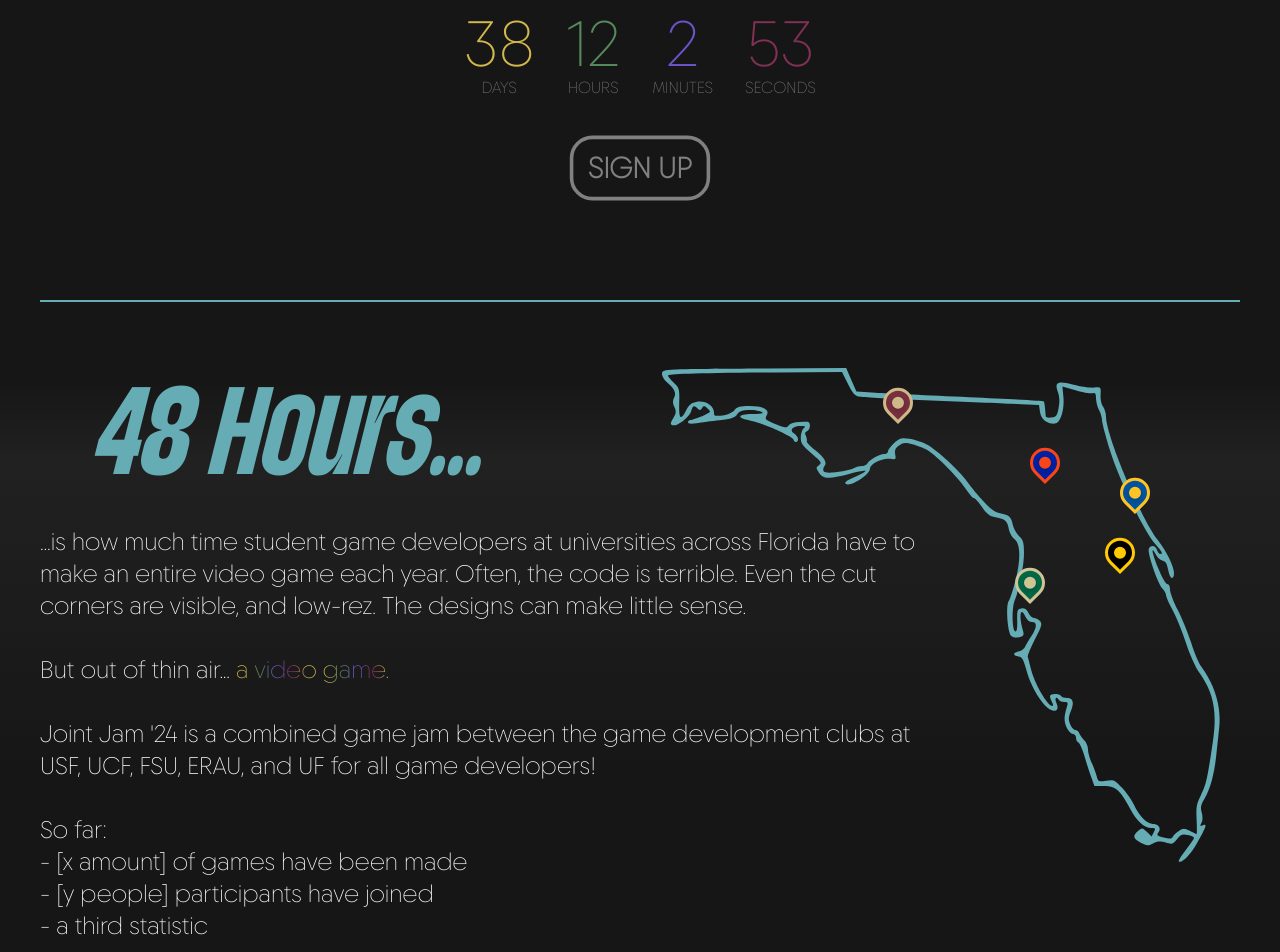
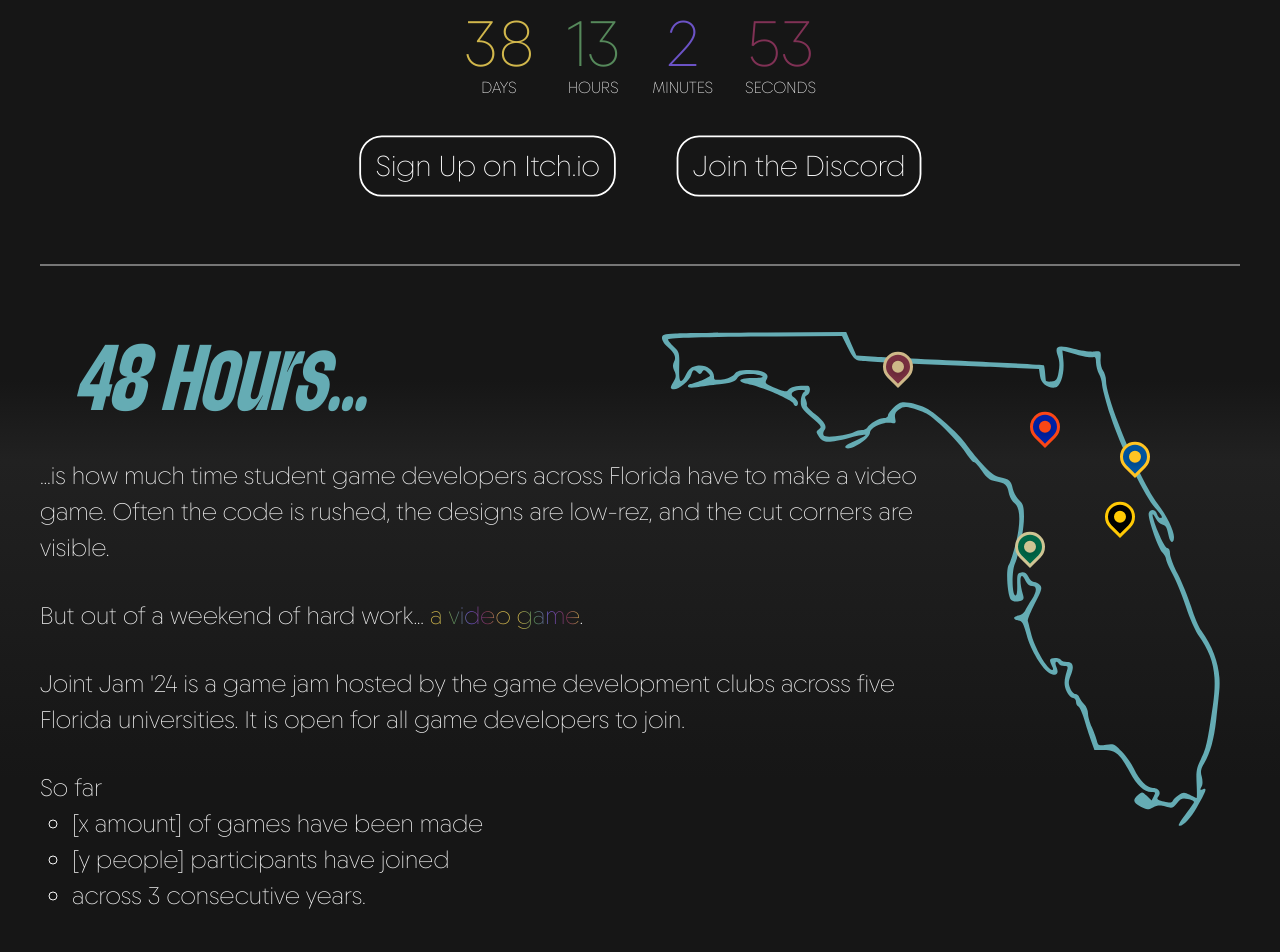
Before and after one commit to Joint-Jam/joint-jam.github.io, a React (Vite) app: page /#/ in a window 1280 px wide. Shown: the part 340-1292 px from the top of the page. Built offline with nearby package versions, Linux system fonts and the light colour scheme; what tailwindcss-debug-screens would draw is missing.

Commit message:
Make some homepage styling changes that should have been separate commits

```diff
--- a/src/components/Countdown.module.scss
+++ b/src/components/Countdown.module.scss
@@ -16,9 +16,7 @@
         flex-direction: column;
 
         .title {
-            @media (max-width: 999px) {
-                text-align: center;
-            }
+            text-align: center;
 
             @media (max-width: 535px) {
                 font-size: 4rem;
@@ -52,20 +50,11 @@
             }
         }
 
-        .button {
-            margin: 2rem auto;
-            font-size: 2rem;
-            line-height: 2rem;
-            padding: 1rem 1rem;
-            border: 4px solid;
-            border-radius: 25px;
-
-            border: 10px solid transparent; /*2*/
-            background: var(--unity-gradient) border-box; /*3*/
-            -webkit-mask: /*4*/
-               linear-gradient(#fff 0 0) padding-box,
-               linear-gradient(#fff 0 0);
-            color: black;
+        .buttons {
+            display: flex;
+            justify-content: center;
+            margin-top: 2rem;
+            gap: 2rem;
         }
     }
 }
--- a/src/components/Countdown.module.scss.d.ts
+++ b/src/components/Countdown.module.scss.d.ts
@@ -1,4 +1,4 @@
-export declare const button: string;
+export declare const buttons: string;
 export declare const content: string;
 export declare const countdown: string;
 export declare const countdownContainer: string;
--- a/src/components/Countdown.tsx
+++ b/src/components/Countdown.tsx
@@ -1,5 +1,6 @@
 import styles from "@website/components/Countdown.module.scss";
 import { CurrentEvent } from '@website/data/Events';
+import { PageUrls } from "@website/data/PageUrls";
 import clsx from "clsx";
 import { useEffect, useState } from 'react';
 import { Link } from "react-router-dom";
@@ -26,9 +27,8 @@
 
   return (
     <div className={styles.countdownContainer}>
-
       <div className={styles.content}>
-        <h2 className={styles.title}>THE JAM BEGINS IN:</h2>
+        <h2 className={styles.title}>The Jam Begins in</h2>
         <div className={clsx(styles.countdown)}>
           <div className={styles.time}>
             <div className={clsx(styles.unit, "unityYellow")}>{timeLeft.days}</div>
@@ -47,7 +47,10 @@
             <div className={styles.label}>Seconds</div>
           </div>
         </div>
-        <Link to={CurrentEvent.itchUrl} className={clsx("striped-button")}>SIGN UP</Link>
+        <div className={styles.buttons}>
+          <Link to={CurrentEvent.itchUrl} className={clsx("striped-button")}>Sign Up on Itch.io</Link>
+          <Link to={PageUrls.external.discord()} className={clsx("striped-button")}>Join the Discord</Link>
+        </div>
       </div>
     </div>
   );
--- a/src/components/NavBar.tsx
+++ b/src/components/NavBar.tsx
@@ -1,6 +1,7 @@
 import { faDiscord, faGithub, faItchIo } from "@fortawesome/free-brands-svg-icons";
 import { FontAwesomeIcon } from "@fortawesome/react-fontawesome";
 import logoImage from "@website/assets/jointJamLogo.svg";
+import { CurrentEvent } from "@website/data/Events";
 import { PageUrls } from "@website/data/PageUrls.ts";
 import clsx from "clsx";
 import { Link } from "react-router-dom";
@@ -27,9 +28,9 @@
             <Link to={PageUrls.home()} className={clsx(styles.navItem, "striped-link")}>Sponsors</Link>
           </div>
           <div className={styles.icons}>
-            <Link to={"https://github.com/joint-jam"} className={clsx(styles.navItem, "striped-link")}><FontAwesomeIcon icon={faGithub}/></Link>
-            <Link to={PageUrls.home()} className={clsx(styles.navItem, "striped-link")}><FontAwesomeIcon icon={faItchIo}/></Link>
-            <Link to={PageUrls.home()} className={clsx(styles.navItem, "striped-link")}><FontAwesomeIcon icon={faDiscord}/></Link>
+            <Link to={PageUrls.external.github()} className={clsx(styles.navItem, "striped-link")}><FontAwesomeIcon icon={faGithub}/></Link>
+            <Link to={CurrentEvent.itchUrl} className={clsx(styles.navItem, "striped-link")}><FontAwesomeIcon icon={faItchIo}/></Link>
+            <Link to={PageUrls.external.discord()} className={clsx(styles.navItem, "striped-link")}><FontAwesomeIcon icon={faDiscord}/></Link>
           </div>
         </div>
       </div>
--- a/src/data/Events.ts
+++ b/src/data/Events.ts
@@ -8,9 +8,9 @@
 export const Events: Event[] = [
   {
     name: "Joint Jam 2024",
-    start: new Date("2024-03-29T17:00"),
-    end: new Date("2024-03-31T17:00"),
-    itchUrl: "https://itch.io/jam/joint-jam-2023/",
+    start: new Date("2024-03-29T18:00"),
+    end: new Date("2024-03-31T18:00"),
+    itchUrl: "https://itch.io/jam/joint-jam-2024/",
   },
 ];
 
--- a/src/data/PageUrls.ts
+++ b/src/data/PageUrls.ts
@@ -2,4 +2,9 @@
 export const PageUrls = {
   home: () => "/",
   about: () => "about",
+  external: {
+    github: () => "https://github.com/joint-jam",
+    // TODO: Add discord url when ready to open the server
+    discord: () => "",
+  },
 }
--- a/src/pages/Home.module.scss
+++ b/src/pages/Home.module.scss
@@ -1,16 +1,18 @@
 .centerContainer {
-    border-bottom: 2px solid theme("colors.accent");
+    border-bottom: 2px solid var(--text-dark);
     padding-bottom: 4rem;
     margin-bottom: 2rem;
 }
 
 .aboutContainer {
     display: flex;
-    border-bottom: 2px solid theme("colors.accent");
     margin-bottom: 2rem;
 
     .left {
-        h1 {
+        h2 {
+            font-style: italic;
+            margin: 2rem 0 1rem 2rem;
+
             @media (max-width: 1075px) {
                 margin-left: auto;
                 margin-right: auto;
@@ -21,6 +23,17 @@
                 line-height: 6rem;
                 padding: 0rem;
             }
+        }
+
+        p {
+            margin-top: 2rem;
+            font-size: 1.5rem;
+        }
+
+        ul {
+            font-size: 1.5rem;
+            list-style-type: circle;
+            margin-left: 2rem;
         }
     }
 
--- a/src/pages/Home.tsx
+++ b/src/pages/Home.tsx
@@ -11,21 +11,16 @@
       </div>
       <div className={styles.aboutContainer}>
         <div className={styles.left}>
-          <h1><span className="italic">48 Hours...</span></h1>
-          <p className="mb-4 text-2xl text-white">
-          ...is how much time student game developers at universities across Florida have to make an entire video game each year. Often, the code is terrible. Even the cut corners are visible, and low-rez. The designs can make little sense.
-            <br></br><br></br>
-          But out of thin air... <span className="striped-text">a video game.</span>
-            <br></br><br></br>
-          Joint Jam '24 is a combined game jam between the game development clubs at USF, UCF, FSU, ERAU, and UF for all game developers!
-            <br></br><br></br>
-          So far:
-            <ul>
-              <li>- [x amount] of games have been made</li>
-              <li>- [y people] participants have joined</li>
-              <li>- a third statistic</li>
-            </ul>
-          </p>
+          <h2>48 Hours...</h2>
+          <p>...is how much time student game developers across Florida have to make a video game. Often the code is rushed, the designs are low-rez, and the cut corners are visible.</p>
+          <p>But out of a weekend of hard work... <span className={"striped-text"}>a video game</span>.</p>
+          <p>Joint Jam '24 is a game jam hosted by the game development clubs across five Florida universities. It is open for all game developers to join.</p>
+          <p>So far</p>
+          <ul>
+            <li>[x amount] of games have been made</li>
+            <li>[y people] participants have joined</li>
+            <li>across 3 consecutive years.</li>
+          </ul>
         </div>
         <div className={styles.right}>
           <FloridaMap size={600}/>
--- a/src/styles/globals.scss
+++ b/src/styles/globals.scss
@@ -11,11 +11,6 @@
     src: url(/Gratelos-Display.ttf);
 }
 
-$unity-yellow: #d1b74c;
-$unity-green: #56895b;
-$unity-red: #803155;
-$unity-purple: #6c53c7;
-
 :root {
     --unity-yellow: #d1b74c;
     --unity-green: #56895b;
@@ -23,6 +18,9 @@
     --unity-purple: #6c53c7;
     --unity-gradient: linear-gradient( 80deg, #d1b74c, #56895b , #6c53c7, #803155 );
     --unity-gradient-looping: linear-gradient( 80deg, #d1b74c 12.5%, #56895b , #6c53c7, #803155, #d1b74c 87.5%);
+    --text-light: #f5f5f5;
+    --text-dark: #767676;
+    --accent: #65acb4;
 }
 
 .unityYellow {
@@ -52,22 +50,17 @@
 }
 
 body {
-    @apply text-text-dark;
     font-family: "Chopin";
+    color: var(--text-light)
 }
 
 h1 {
     font-size: 8rem;
     line-height: 8rem;
-    /* font-weight: 800; */
     font-family: "Gratelos";
     color: theme('colors.accent');
     margin: 2rem;
 
-    /*
-        border-bottom: 2px solid theme('colors.accent');
-        border-bottom-width: 2px;
-    */
     width: fit-content;
     padding: 0 1rem;
 }
@@ -75,7 +68,6 @@
 h2 {
     font-size: 6rem;
     line-height: 6rem;
-    /* font-weight: 600; */
     font-family: "Gratelos";
     color: theme('colors.accent');
 }
@@ -86,8 +78,6 @@
     background-clip:text;
     transition: all .5s;
 }
-
-// Define mixin for common styles
 
 @mixin striped {
     background: var(--unity-gradient-looping) repeat;
@@ -102,9 +92,7 @@
     @include striped;
 
     -webkit-text-fill-color: transparent;
-    -webkit-background-clip: text;
-    -moz-background-clip:text;
-    background-clip:text;
+    background-clip: text;
 }
 
 .striped-text {
@@ -122,28 +110,21 @@
 }
 
 .striped-button {
-        margin: 2rem auto;
+    @include striped-text;
+
     font-size: 2rem;
     line-height: 2rem;
     padding: 1rem 1rem;
     border-radius: 25px;
 
-        border: transparent 4PX solid; /*2*/
-        font-weight: 800;
-
-        color: black;
-
-        transform: scale(1.2);
+    border: var(--text-light) 2px solid;
 
     &:not(:hover) {
+        color: var(--text-light);
+        transform: scale(0.90);
+        transition: all .5s;
+        filter: grayscale(100%) brightness(500%);
+    }
 
-            background: transparent;
-            color: gray;
-            border: gray 4px solid;
-            transform: scale(0.90);
-            font-weight: 1600;
     transition: all .5s;
 }
-        background: var(--unity-gradient) border-box; /*3*/
-        transition: all .5s;
-    }
```
Lines whose indentation alone changed are shown as unchanged.
